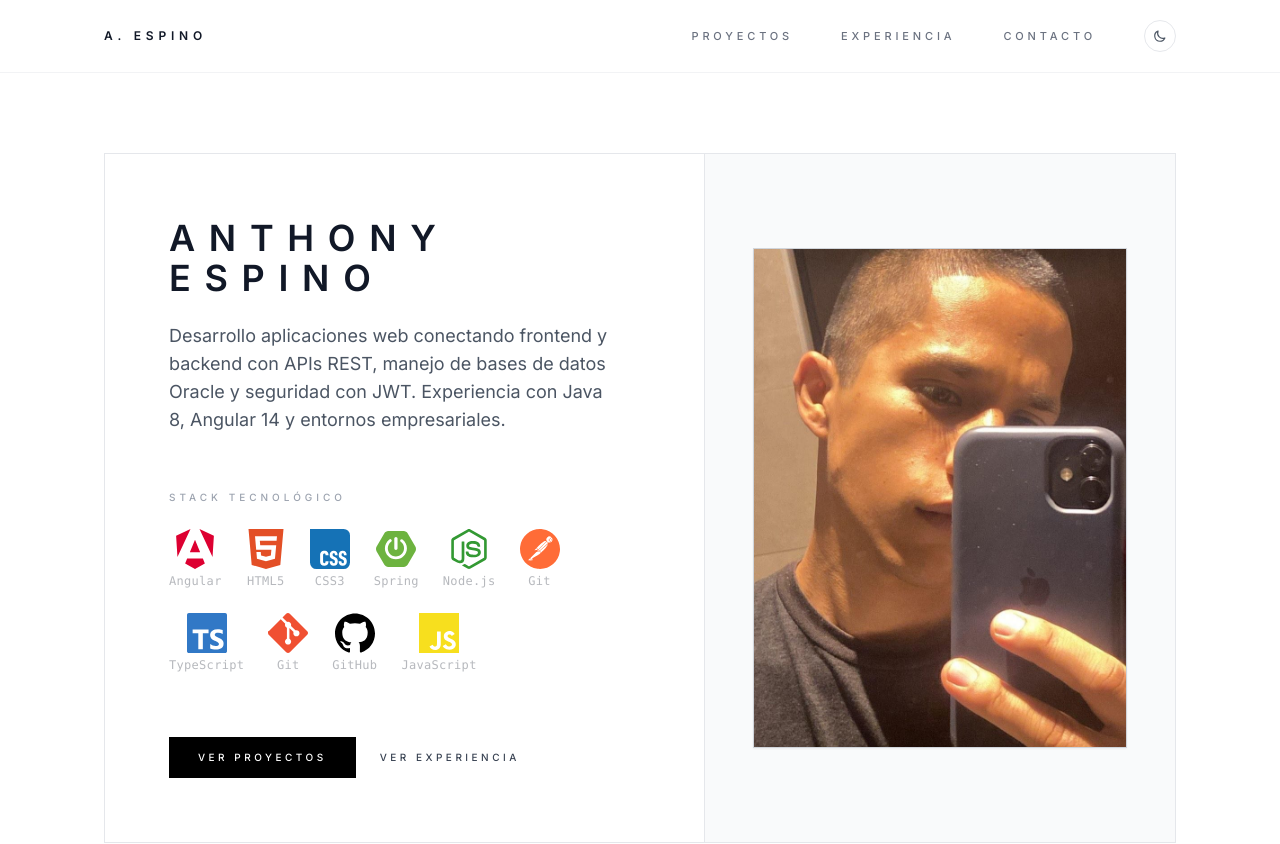
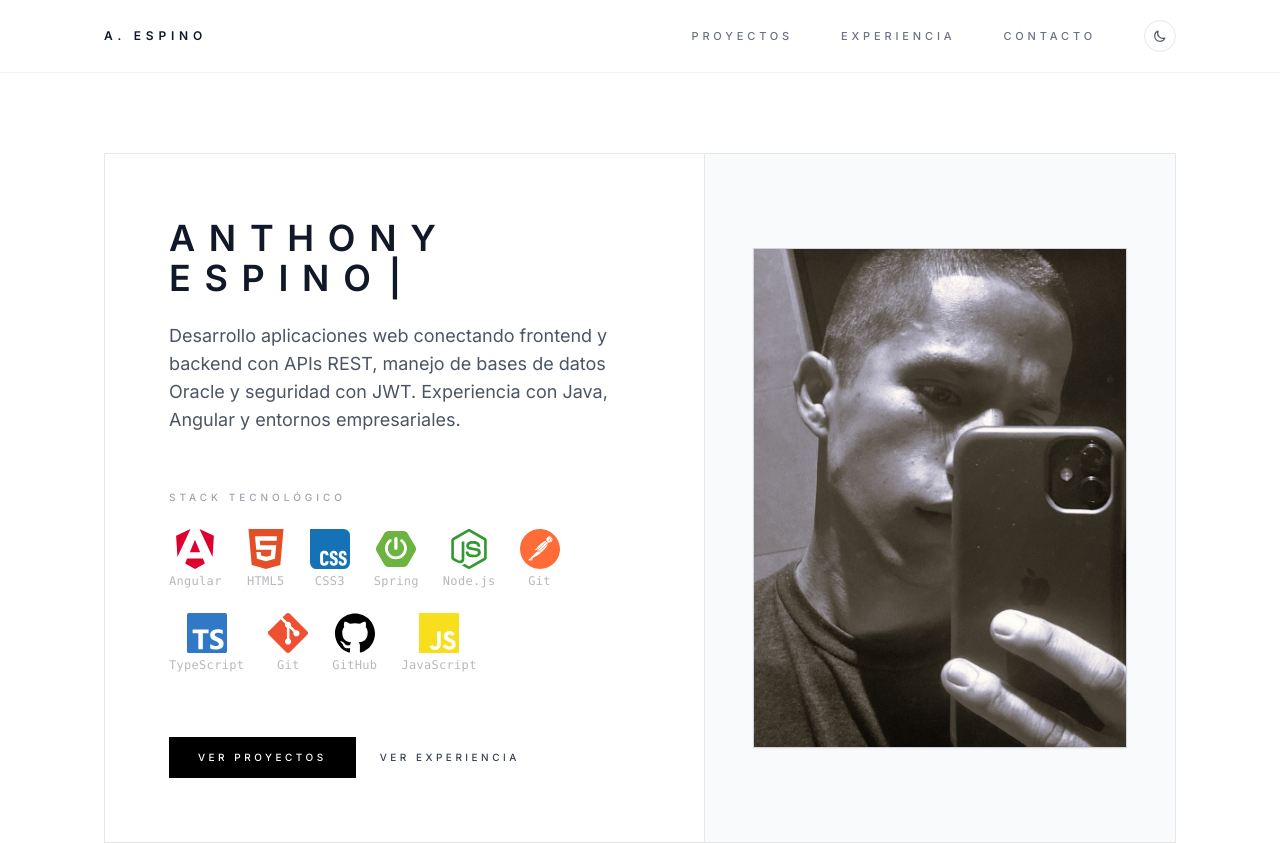
Before and after one commit to FrankAnthony1998/portfolio-anthony-espino, an Angular app: page / in a window 1280 px wide. Shown: the top 844 px of the page. Built offline with nearby package versions, Linux system fonts and the light colour scheme.

Commit message:
Modificando Foto y agregando tipado al titulo

```diff
--- a/src/app/features/hero/hero.component.css
+++ b/src/app/features/hero/hero.component.css
@@ -1 +1,11 @@
 /* La composición se controla con utilidades Tailwind, mantenemos este archivo casi vacío. */
+.cursor {
+  display: inline-block;
+  margin-left: 4px;
+  animation: blink 1s infinite;
+}
+
+@keyframes blink {
+  0%, 50%, 100% { opacity: 1; }
+  25%, 75% { opacity: 0; }
+}
--- a/src/app/features/hero/hero.component.html
+++ b/src/app/features/hero/hero.component.html
@@ -7,7 +7,7 @@
 
         <div class="mb-10 md:mb-12 mt-0 md:mt-0">
           <h1 class="font-display text-3xl font-semibold uppercase tracking-[0.38em] text-gray-900 dark:text-white md:text-4xl mb-4 md:mb-6">
-            {{ title }}
+            {{ typedTitle }}<span class="cursor">|</span>
           </h1>
           <!--
           <p class="max-w-md text-base leading-relaxed text-gray-600 dark:text-gray-400 md:text-lg">
@@ -113,7 +113,7 @@
         <div class="h-full w-full p-8 md:p-12 flex items-center justify-center">
           <div class="flex aspect-[3/4] w-full max-w-sm border border-gray-300 dark:border-gray-700 bg-white dark:bg-[#0a0a0a] shadow-sm overflow-hidden">
             <img
-              src="assets/Foto.jpeg"
+              src="assets/Foto1.jpeg"
               alt="Foto de perfil"
               class="w-full h-full object-cover transition-transform duration-700 hover:scale-105"
             />
--- a/src/app/features/hero/hero.component.ts
+++ b/src/app/features/hero/hero.component.ts
@@ -1,16 +1,36 @@
-import { Component } from '@angular/core';
+import { Component, OnInit } from '@angular/core';
 
 @Component({
   selector: 'app-hero',
   templateUrl: './hero.component.html',
   styleUrls: ['./hero.component.css'],
 })
-export class HeroComponent {
-  readonly meta = 'PORTAFOLIO 2026';
-  readonly signature = '+J / ROSE';
+export class HeroComponent implements OnInit {
+
   readonly title = 'ANTHONY ESPINO';
-  readonly subtitle = 'Full Stack Developer | Angular, Java, Spring Boot & Oracle';
-  readonly description = 'Desarrollo aplicaciones web conectando frontend y backend con APIs REST, manejo de bases de datos Oracle y seguridad con JWT. Experiencia con Java 8, Angular 14 y entornos empresariales.';
+  // readonly subtitle = 'Full Stack Developer | Angular, Java, Spring Boot & Oracle';
+  readonly description =
+    'Desarrollo aplicaciones web conectando frontend y backend con APIs REST, manejo de bases de datos Oracle y seguridad con JWT. Experiencia con Java, Angular y entornos empresariales.';
+
+  typedTitle = '';
+  private index = 0;
+
+  ngOnInit(): void {
+    this.startTyping();
+  }
+
+  startTyping(): void {
+    const speed = 80;
+
+    const typing = setInterval(() => {
+      if (this.index < this.title.length) {
+        this.typedTitle += this.title.charAt(this.index);
+        this.index++;
+      } else {
+        clearInterval(typing);
+      }
+    }, speed);
+  }
 
   scrollTo(id: string): void {
     const el = document.getElementById(id);
```
Also changed, not shown: src/assets/Foto.jpeg (deleted), src/assets/Foto1.jpeg (added).
